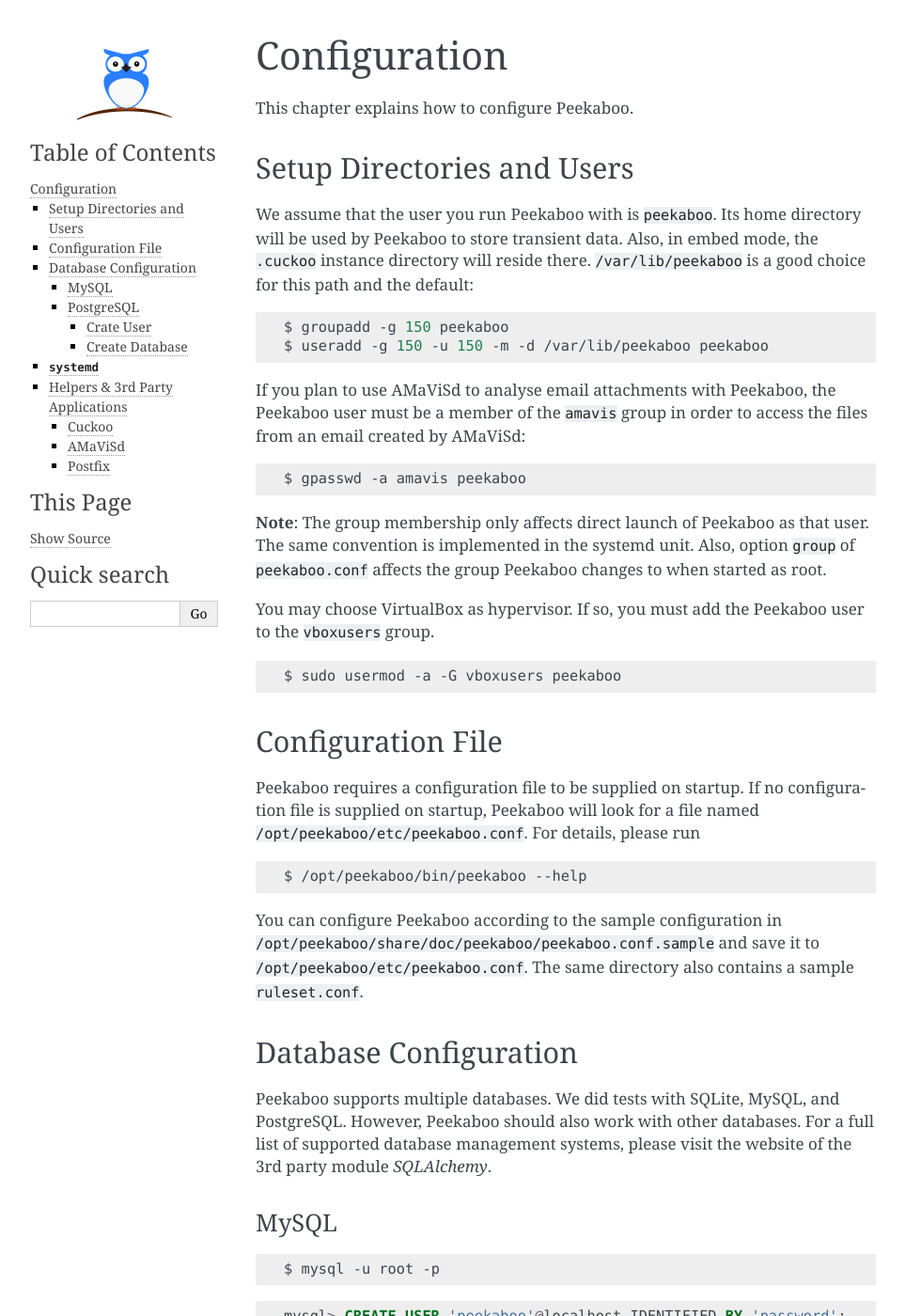
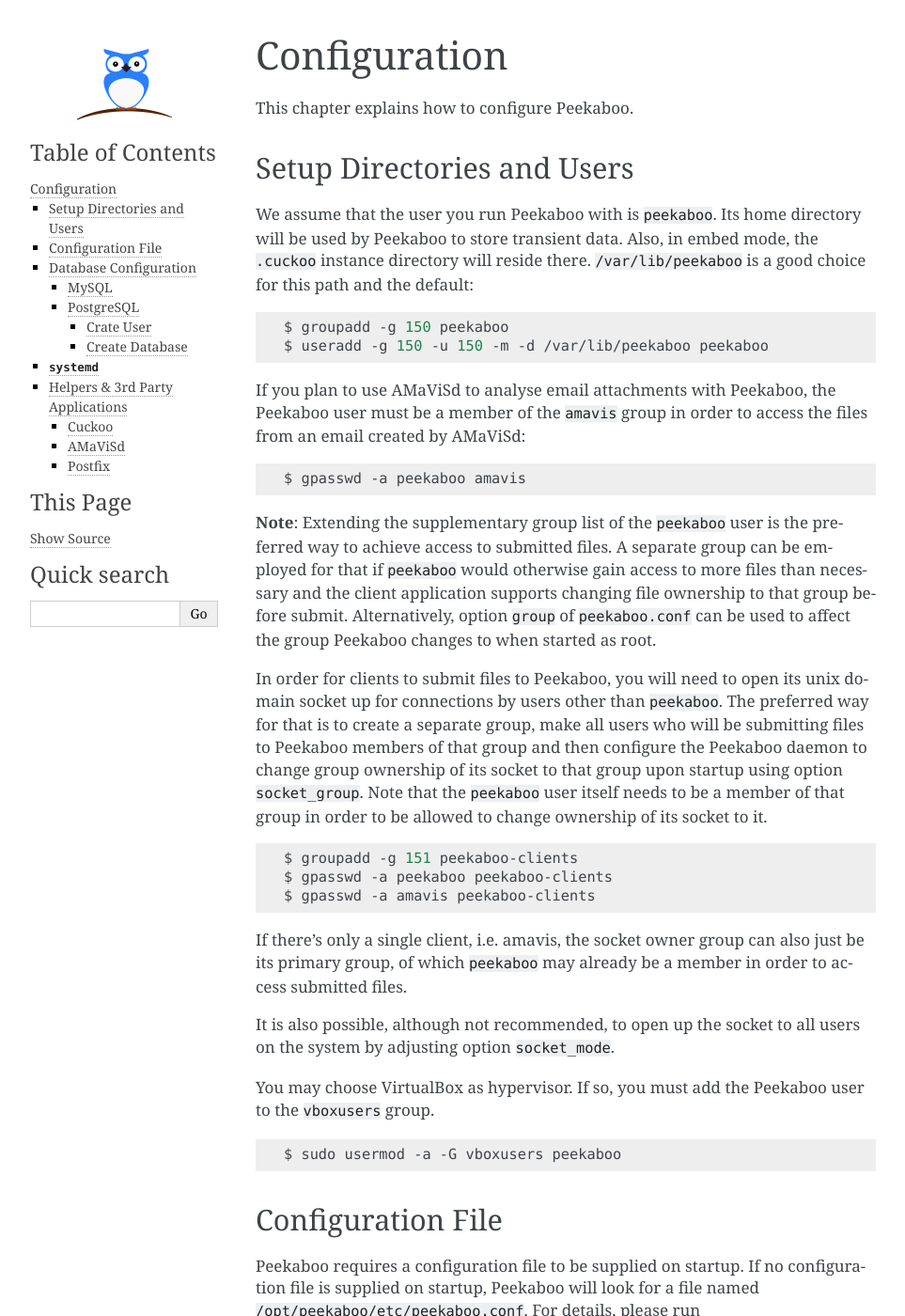
Before and after one commit to scVENUS/PeekabooAV, a Sphinx documentation site: the page built from docs/source/config.rst, in a window 1280 px wide and 1400 px high. Shown: the whole window at 94% size, without its empty margins (148-1111 px from the left). Built offline with Sphinx 7.4.7, drawn with Linux system fonts in a browser that asks for light colours.

Commit message:
daemon: Explicitly secure socket
Reworking privilege dropping showcased that our socket permissions and
therefore client access implicitly relied on our explicitly assuming a
different primary group (i.e. amavis). Also, the mode bits set on daemon
startup included a typo for world (others) and were therefore broken.

Fix up default permissions in the server class. Leave them at
world-accessible by default, which seems to have been intended that way
back in the day.

Add configuration options to explicitly govern socket permission bits
and group ownership. Set secure defaults that override the server
defaults. This makes the socket owned by the peekaboo user and its
primary group by default and permissions set explicitly to 0660,
allowing no access by others. This can then be opened up by the user by
either configuring another group ownership for the socket or opening up
permissions to world. Extend our config parser to handle octal integer
values. Extend the testsuite to catch regressions on that.

Extend the configuration documentation to reflect our new approach and
actions that need to be taken by users now. In particular, recommend a
group peekaboo-clients governing socket access. Fix up a ghastly typo
while at it regarding amavis/peekaboo group membership where arguments
where the wrong way around and granted amavis access to all files owned
by group peekaboo and not the other way around as is intended and stated
in the sentence above it.

Extend the change log to that effect.

```diff
--- a/docs/source/config.rst
+++ b/docs/source/config.rst
@@ -23,13 +23,37 @@
 
 .. code-block:: shell
 
-    $ gpasswd -a amavis peekaboo
+    $ gpasswd -a peekaboo amavis
 
-**Note**: The group membership only affects direct launch of Peekaboo as that
-user.
-The same convention is implemented in the systemd unit.
-Also, option ``group`` of ``peekaboo.conf`` affects the group Peekaboo changes
-to when started as root.
+**Note**: Extending the supplementary group list of the ``peekaboo`` user is
+the preferred way to achieve access to submitted files.
+A separate group can be employed for that if ``peekaboo`` would otherwise gain
+access to more files than necessary and the client application supports
+changing file ownership to that group before submit.
+Alternatively, option ``group`` of ``peekaboo.conf`` can be used to affect the
+group Peekaboo changes to when started as root.
+
+In order for clients to submit files to Peekaboo, you will need to open its unix
+domain socket up for connections by users other than ``peekaboo``.
+The preferred way for that is to create a separate group, make all users who
+will be submitting files to Peekaboo members of that group and then configure
+the Peekaboo daemon to change group ownership of its socket to that group upon
+startup using option ``socket_group``. Note that the ``peekaboo`` user itself
+needs to be a member of that group in order to be allowed to change ownership
+of its socket to it.
+
+.. code-block:: shell
+
+    $ groupadd -g 151 peekaboo-clients
+    $ gpasswd -a peekaboo peekaboo-clients
+    $ gpasswd -a amavis peekaboo-clients
+
+If there's only a single client, i.e. amavis, the socket owner group can also
+just be its primary group, of which ``peekaboo`` may already be a member in
+order to access submitted files.
+
+It is also possible, although not recommended, to open up the socket to all
+users on the system by adjusting option ``socket_mode``.
 
 You may choose VirtualBox as hypervisor. If so, you must add the Peekaboo user to the
 ``vboxusers`` group.
```
Also changed, not shown: CHANGELOG.md (+2 -0 lines), 5 other files.
